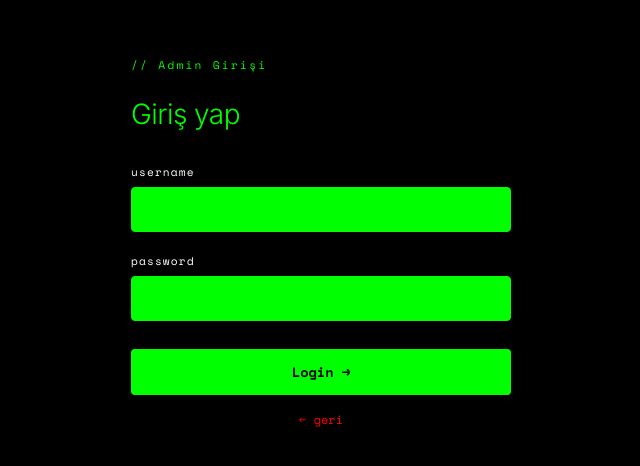
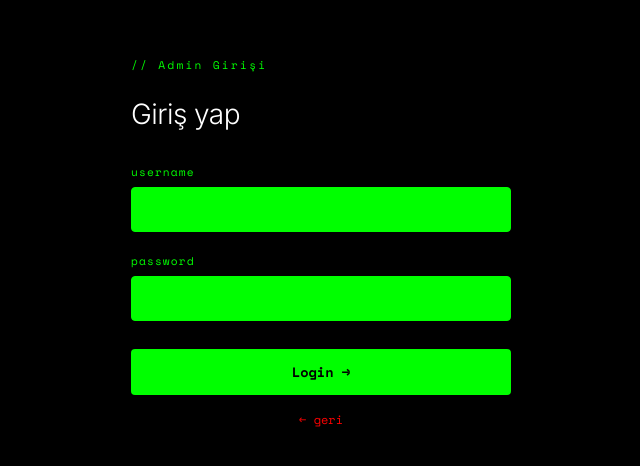
Before and after one commit to Rufus6080/bflsiber, a plain HTML site: page admin.html in a window 1280 px wide. Shown: the part 158-624 px from the top of the page, without its empty margins (319-959 px from the left). Drawn offline with nearby package versions, Linux system fonts and the light colour scheme.

Commit message:
Update admin.html

```diff
--- a/admin.html
+++ b/admin.html
@@ -7,7 +7,7 @@
 <link href="https://fonts.googleapis.com/css2?family=Space+Mono:wght@400;700&family=Inter:wght@300;400;500&display=swap" rel="stylesheet">
 <style>
 *,*::before,*::after{box-sizing:border-box;margin:0;padding:0}
-:root{--bg:#000000;--surface:#00ff00;--border:#00ff00;--accent:#00ff00;--danger:#FF0000;--text:#00ff00;--muted:#FFFFFF;--mono:'Space Mono',monospace;--sans:'Inter',sans-serif}
+:root{--bg:#000000;--surface:#00ff00;--border:#00ff00;--accent:#00ff00;--danger:#FF0000;--text:#FFFFFF;--muted:#00ff00;--mono:'Space Mono',monospace;--sans:'Inter',sans-serif}
 body{background:var(--bg);color:var(--text);font-family:var(--sans);min-height:100vh}
 
 /* login */
```
